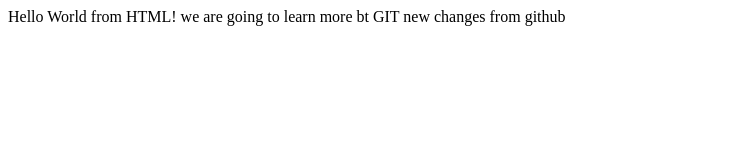
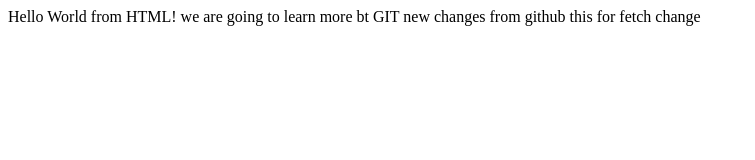
Before and after one commit to arulchera/may16-2, a plain HTML site: page index.html in a window 1280 px wide. Shown: the whole page, without its empty margins (0-755 px from the left). Drawn offline with Linux system fonts and the light colour scheme.

Commit message:
Update index.html

```diff
--- a/index.html
+++ b/index.html
@@ -10,5 +10,6 @@
         Hello World from HTML!
 	we are going to learn more bt GIT
 	    new changes from github
+	    this for fetch change
     </body>
 </html>
```
